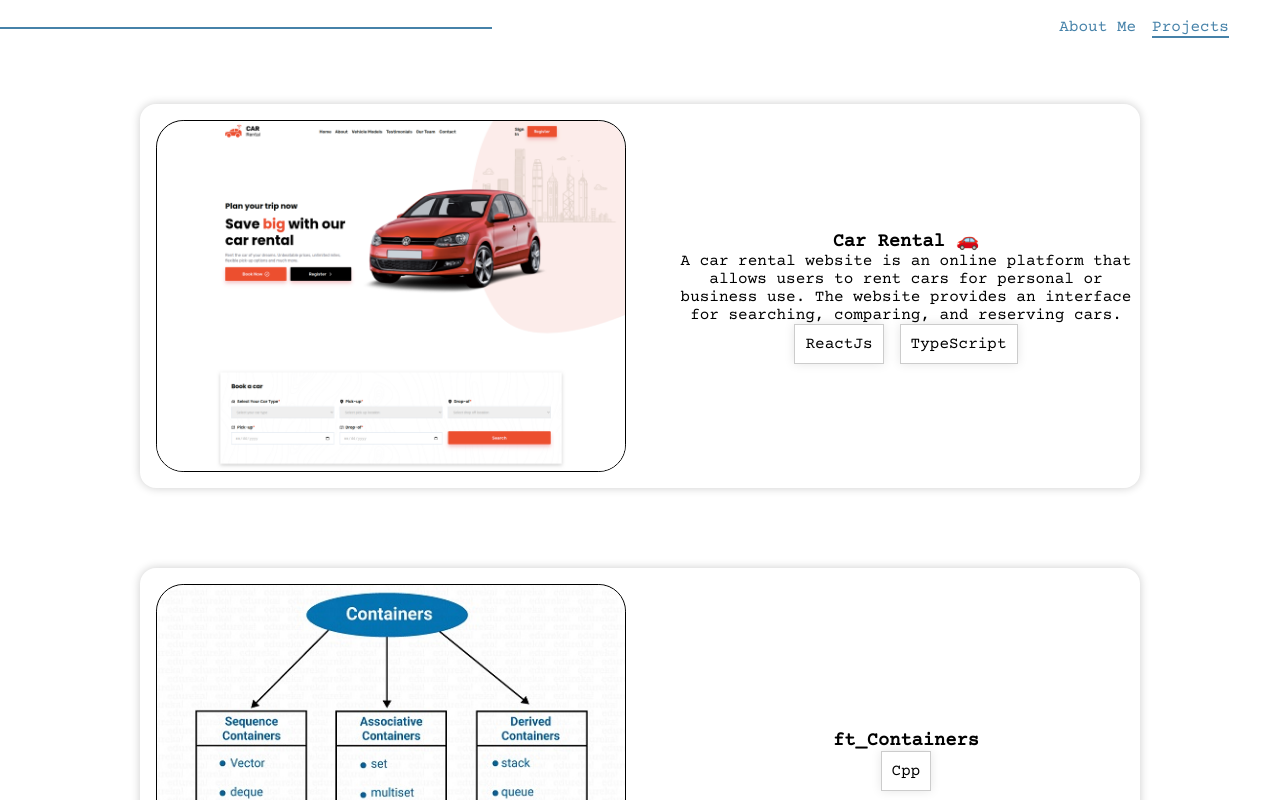
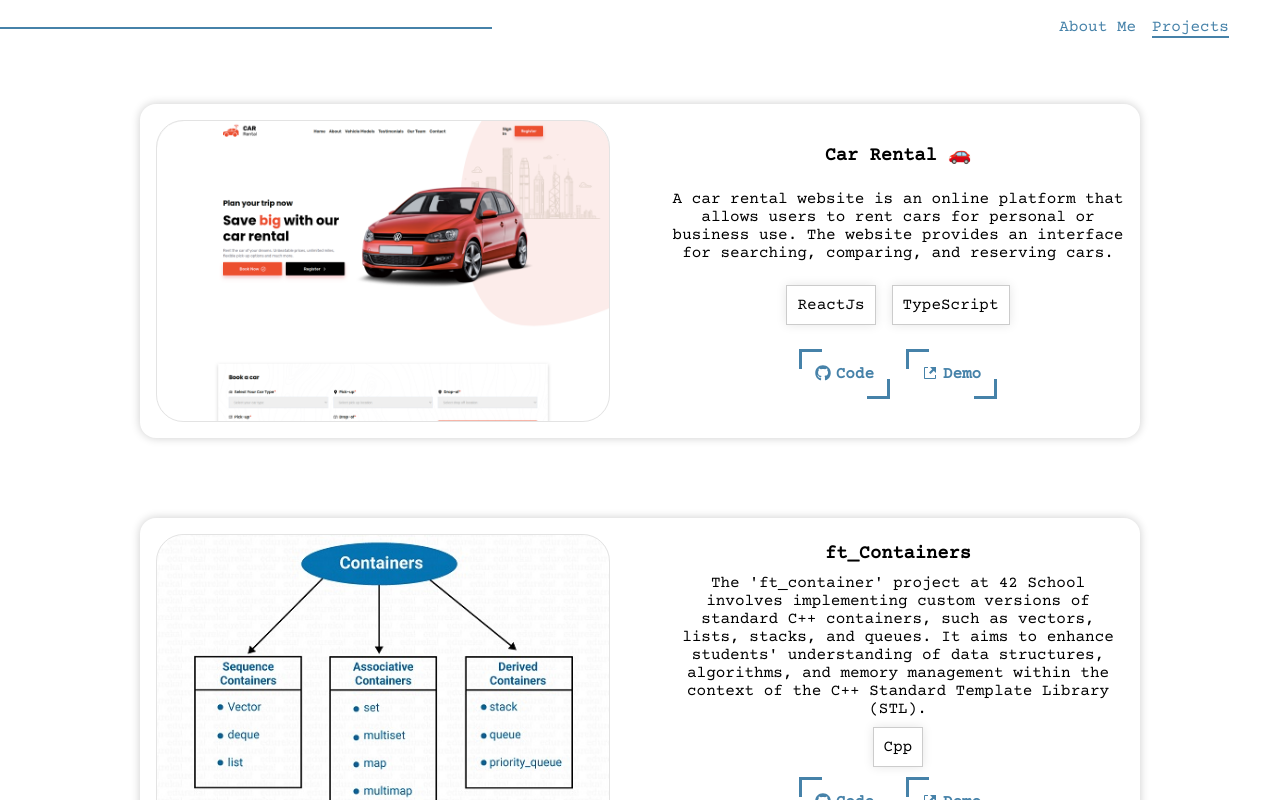
Before and after one commit to msaouab/Portfolio, a React (Vite) app: page /project in a window 1280 px wide. Shown: the top 800 px of the page. Built offline with nearby package versions, Linux system fonts and the light colour scheme; a web font is replaced by a local one.

Commit message:
redesign: add struct to the project page

```diff
--- a/src/_types/types.ts
+++ b/src/_types/types.ts
@@ -4,8 +4,8 @@ export type ProjectType = {
 	description: string;
 	technologies: string[];
 	image: string;
-	link: string;
-	github: string;
+	demo: string;
+	code: string;
 	skills: string[];
 };
 
--- a/src/components/ImgContainer.tsx
+++ b/src/components/ImgContainer.tsx
@@ -5,13 +5,13 @@ const ImgStyle = styled.div`
 	width: 50%;
 	padding: 1rem;
 	.ImgBackground {
-		border: 1px solid #000;
-		height: 350px;
+		height: 300px;
 		width: 100%;
 		overflow: hidden;
 		border-radius: 1.7rem;
+		border: 1px solid #76767633;
 		& > img {
-			width: 350px;
+			/* width: 350px; */
 			border-radius: 10px;
 			width: 100%;
 			object-fit: cover;
--- a/src/components/ProjectsCard.tsx
+++ b/src/components/ProjectsCard.tsx
@@ -2,34 +2,92 @@ import { useEffect, useState } from "react";
 import styled from "styled-components";
 import { ImgContainer } from "./ImgContainer";
 import { SkillsCard } from "./SkillsCard";
+import { FaGithub } from "react-icons/fa";
+import { GoLinkExternal } from "react-icons/go";
 
 const CardsContainer = styled.div`
 	display: flex;
 	justify-content: space-between;
-	align-items: center;
 	text-align: center;
 	gap: 2rem;
 	width: 100%;
-	box-shadow: 0 0 10px rgba(0,0,0,.2);
+	box-shadow: 0 0 10px rgba(0, 0, 0, 0.2);
 	border-radius: 1rem;
 	& > .projectInfo {
+		padding: 1rem;
 		width: 50%;
 		display: flex;
-		justify-content: center;
+		flex-direction: column;
+		justify-content: space-evenly;
 		align-items: center;
 		text-align: center;
-		flex-direction: column;
 		& > .projectName {
 		}
 		& > .projectDescription {
+		}
+		& > .links {
+			display: flex;
+			justify-content: center;
+			align-items: center;
+			gap: 1rem;
+			width: 100%;
+			& > a {
+				padding: 1rem;
+				color: var(--text-color);
+				display: flex;
+				justify-content: center;
+				gap: 0.3rem;
+				text-decoration: none;
+				font-weight: 700;
+				position: relative;
+				& > .b {
+					position: absolute;
+					background: var(--text-color);
+					transition: 0.5s;
+				}
+				& > .b1,
+				.b4 {
+					width: 25%;
+					height: 3px;
+				}
+				& > .b2,
+				.b3 {
+					height: 40%;
+					width: 3px;
+				}
+				& > .b3,
+				.b4 {
+					bottom: 0;
+					right: 0;
+				}
+				& > .b1,
+				.b2 {
+					top: 0;
+					left: 0;
+				}
+
+				&:hover {
+					& > .b1,
+					.b4 {
+						width: 100%;
+					}
+					& > .b2,
+					.b3 {
+						height: 100%;
+					}
+				}
+				&:active {
+					transform: scale(1.1);
+					box-shadow: 0.1px 0.1px 2px var(--text-color);
+				}
+			}
 		}
 	}
 `;
 
 const ProjectsCard = (project: any, key: number) => {
-	const { name, image, link, icon, description, skills } = project.project;
-
-	// console.log(project);
+	const { name, image, demo, code, icon, description, skills } =
+		project.project;
 
 	return (
 		<CardsContainer className="">
@@ -40,6 +98,24 @@ const ProjectsCard = (project: any, key: number) => {
 				</h3>
 				<p className="projectDescription">{description}</p>
 				<SkillsCard skills={skills}></SkillsCard>
+				<div className="links">
+					<a href={code} target="_blank">
+						<FaGithub />
+						Code
+						<span className="b b1"></span>
+						<span className="b b2"></span>
+						<span className="b b3"></span>
+						<span className="b b4"></span>
+					</a>
+					<a href={demo} target="_blank">
+						<GoLinkExternal />
+						Demo
+						<span className="b b1"></span>
+						<span className="b b2"></span>
+						<span className="b b3"></span>
+						<span className="b b4"></span>
+					</a>
+				</div>
 			</div>
 		</CardsContainer>
 	);
--- a/src/data/ProjectData.tsx
+++ b/src/data/ProjectData.tsx
@@ -41,8 +41,8 @@ const Projects: ProjectType[] = [
 	{
 		name: "Car Rental",
 		icon: "🚗",
-		link: "",
-		github: "",
+		demo: "https://car-rental.msaouab.vercel.app/",
+		code: "https://github.com/msaouab/car-rental",
 		image: CarRental,
 		technologies: ["ReactJs", "TypeScript"],
 		description:
@@ -52,18 +52,18 @@ const Projects: ProjectType[] = [
 	{
 		name: "ft_Containers",
 		icon: "",
-		link: "",
-		github: "https://github.com/msaouab/ft_Containers",
+		demo: "",
+		code: "https://github.com/msaouab/ft_Containers",
 		image: Container,
 		technologies: ["C / Cpp"],
-		description: "",
+		description: "The 'ft_container' project at 42 School involves implementing custom versions of standard C++ containers, such as vectors, lists, stacks, and queues. It aims to enhance students' understanding of data structures, algorithms, and memory management within the context of the C++ Standard Template Library (STL).",
 		skills: ["Cpp"],
 	},
 	{
 		name: "ft_IRC",
 		icon: "",
-		link: "",
-		github: "https://github.com/msaouab/ft_irc",
+		demo: "",
+		code: "https://github.com/msaouab/ft_irc",
 		image: IRC,
 		technologies: ["C / Cpp"],
 		description: "",
@@ -72,8 +72,8 @@ const Projects: ProjectType[] = [
 	{
 		name: "Inception",
 		icon: "",
-		link: "",
-		github: "https://github.com/msaouab/Inception",
+		demo: "",
+		code: "https://github.com/msaouab/Inception",
 		image: Inception,
 		technologies: ["DevOps"],
 		description: "",
@@ -82,8 +82,8 @@ const Projects: ProjectType[] = [
 	{
 		name: "ft_transcendence",
 		icon: "",
-		link: "",
-		github: "https://github.com/msaouab/ft_transcendence",
+		demo: "",
+		code: "https://github.com/msaouab/ft_transcendence",
 		image: trans,
 		technologies: ["ReactJs", "TypeScript", "NestJs", "DevOps"],
 		description: "",
@@ -92,8 +92,8 @@ const Projects: ProjectType[] = [
 	{
 		name: "BootCamp Web Dev",
 		icon: "",
-		link: "",
-		github: "https://github.com/msaouab/BootCamp-React-projects-js-ts",
+		demo: "",
+		code: "https://github.com/msaouab/BootCamp-React-projects-js-ts",
 		image: "",
 		technologies: ["JavaScript", "TypeScript", "ReactJs"],
 		description: "",
@@ -102,8 +102,8 @@ const Projects: ProjectType[] = [
 	{
 		name: "Gifs Search Engine",
 		icon: "",
-		link: "https://takehome-assignment.netlify.app/",
-		github: "",
+		demo: "https://takehome-assignment.netlify.app/",
+		code: "",
 		image: GifApi,
 		technologies: ["TypeScript", "ReactJs"],
 		description: "",
--- a/src/pages/Projects.tsx
+++ b/src/pages/Projects.tsx
@@ -18,7 +18,6 @@ const ProjectContainer = styled.main`
 `;
 
 const Project = () => {
-
 	return (
 		<ProjectContainer>
 			{Projects.length > 0 ? (
```
Also changed, not shown: src/components/HeaderProject.tsx (+1 -6 lines).
